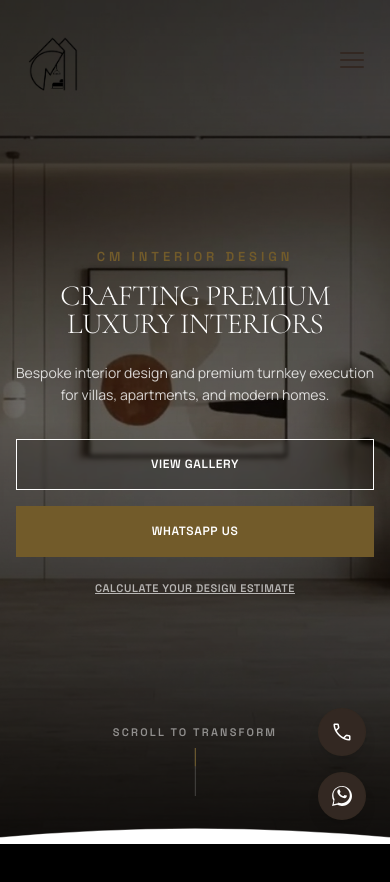
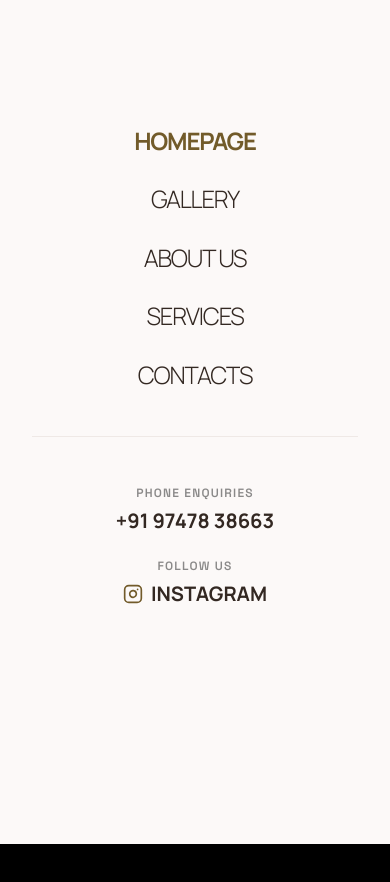
Before and after one commit to novum-technology/CM-Interior, a Next.js app: page / in a window 390 px wide. Both pictures are taken after a click on the button "Toggle Menu". Shown: the top 882 px of the page. Built offline with nearby package versions, Linux system fonts and the light colour scheme.

Commit message:
nav menu fixing

```diff
--- a/src/components/Navbar.tsx
+++ b/src/components/Navbar.tsx
@@ -49,16 +49,8 @@ export default function Navbar() {
 
   // Close mobile menu on pathname change
   useEffect(() => {
-    let frame: number;
-    if (mobileMenuOpen) {
-      frame = requestAnimationFrame(() => {
-        setMobileMenuOpen(false);
-      });
-    }
-    return () => {
-      if (frame) cancelAnimationFrame(frame);
-    };
-  }, [pathname, mobileMenuOpen]);
+    setMobileMenuOpen(false);
+  }, [pathname]);
 
   const navLinks = [
     { name: "HOMEPAGE", path: "/" },
@@ -174,7 +166,7 @@ export default function Navbar() {
           mobileMenuOpen ? "translate-x-0 opacity-100 pointer-events-auto" : "translate-x-full opacity-0 pointer-events-none"
         }`}
       >
-        <nav className="flex flex-col gap-8 text-left">
+        <nav className="flex flex-col gap-8 text-center items-center">
           {navLinks.map((link) => (
             <Link
               key={link.name}
@@ -190,7 +182,7 @@ export default function Navbar() {
             </Link>
           ))}
           <div className="h-[1px] w-full bg-outline-variant/30 my-4" />
-          <div className="flex flex-col gap-6">
+          <div className="flex flex-col gap-6 items-center text-center">
             <div>
               <p className="text-label-caps font-label-caps opacity-50 mb-2">PHONE ENQUIRIES</p>
               <a
@@ -206,7 +198,7 @@ export default function Navbar() {
                 href="https://www.instagram.com/interior_designing__work/"
                 target="_blank"
                 rel="noopener noreferrer"
-                className="inline-flex items-center gap-2 text-[20px] font-bold text-primary hover:text-secondary transition-colors"
+                className="inline-flex items-center gap-2 text-[20px] font-bold text-primary hover:text-secondary transition-colors justify-center"
               >
                 <svg
                   className="w-5 h-5 text-secondary"
```
